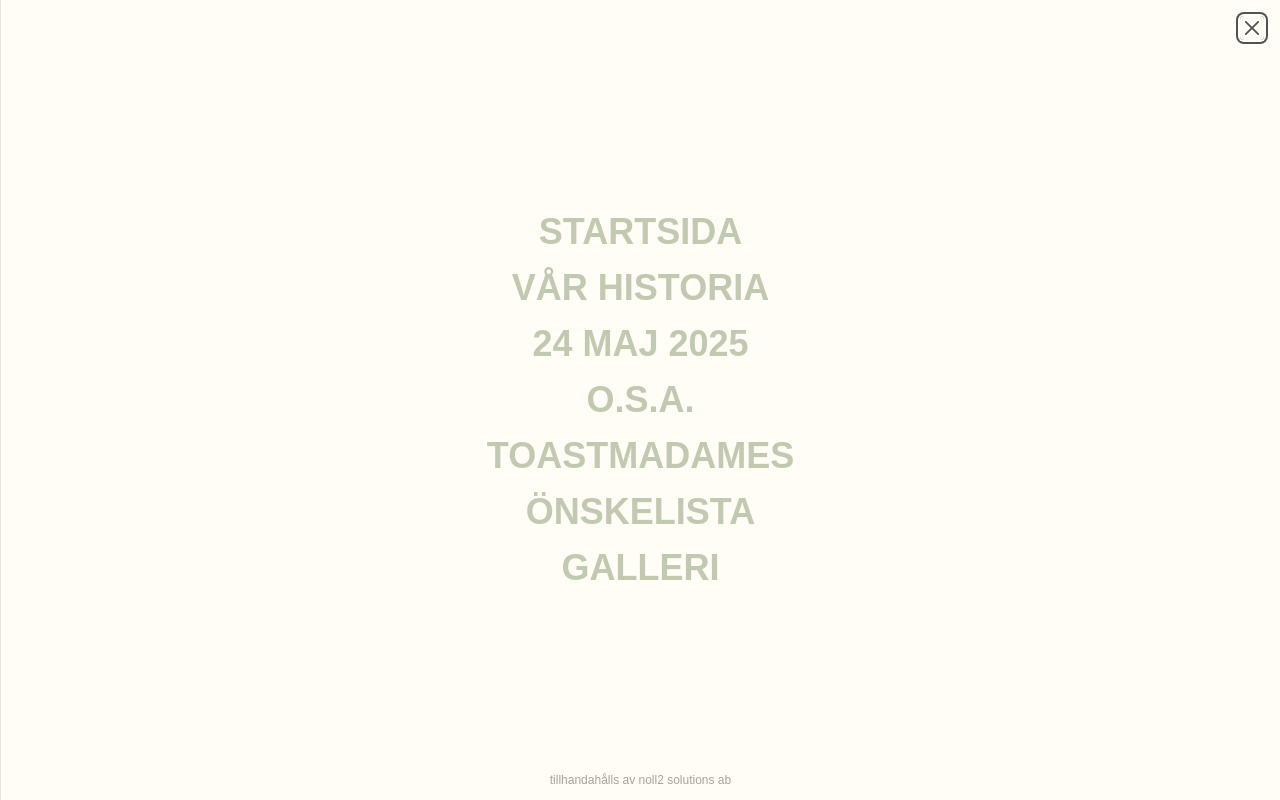
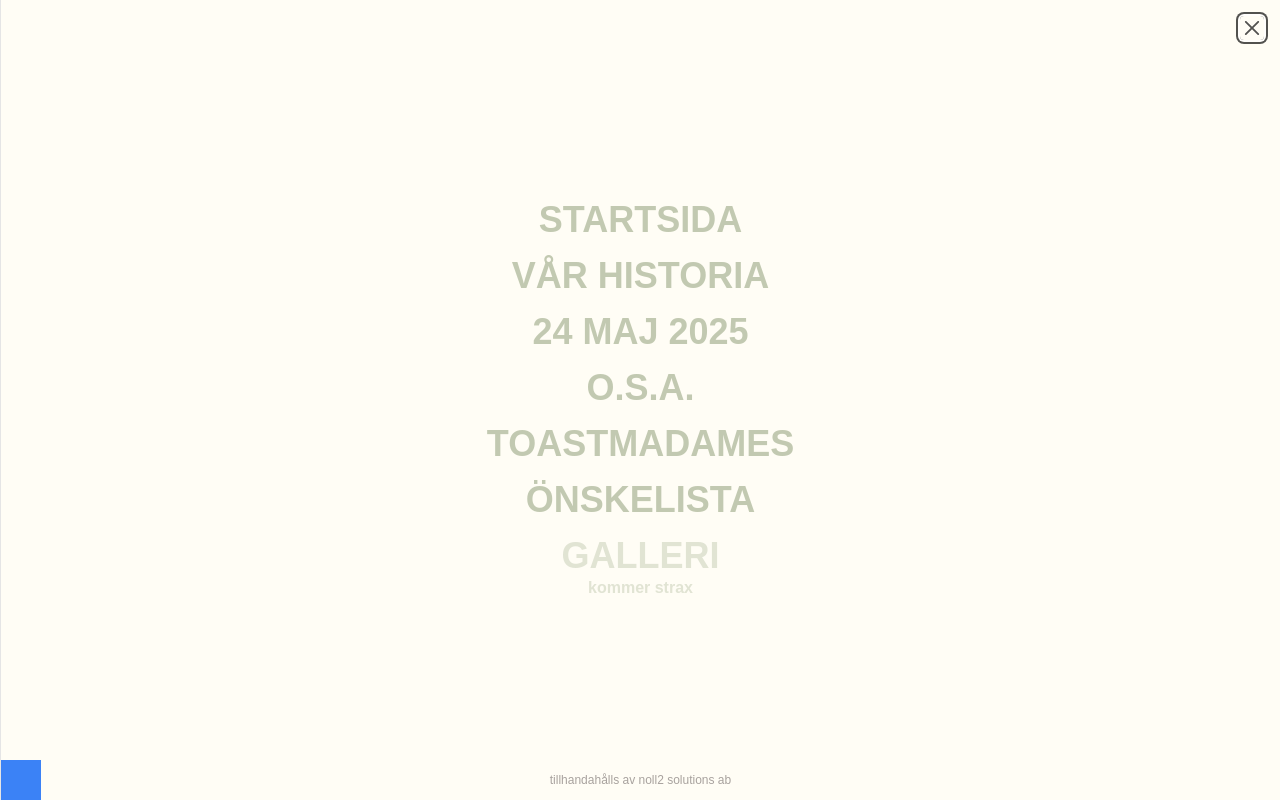
Before and after one commit to GeneralDanielC/next14-simonmalin, a Next.js app: page /auth/login in a window 1280 px wide. Both pictures are taken after a click on the button 1236 px from the left and 56 px from the top of the page. Shown: the top 800 px of the page. Built offline with nearby package versions, Linux system fonts and the light colour scheme; no server answers; a web font is replaced by a local one.

Commit message:
UI done. Toastmadames page awaiting images. Gallery disabled.

```diff
--- a/app/(public)/_components/navbar.tsx
+++ b/app/(public)/_components/navbar.tsx
@@ -8,10 +8,11 @@ import { Button } from "@/components/ui/button";
 import { Sheet, SheetContent, SheetTrigger } from "@/components/ui/sheet";
 import { cn } from "@/lib/utils";
 import { useState } from "react";
-import { usePathname } from "next/navigation";
+import { usePathname, useRouter } from "next/navigation";
 
 export const NavBar = () => {
     const pathname = usePathname();
+    const router = useRouter();
 
     const navItems = [
         { title: "Startsida", href: "/" },
@@ -20,10 +21,16 @@ export const NavBar = () => {
         { title: "O.S.A.", href: "/osa" },
         { title: "Toastmadames", href: "/toastmadames" },
         { title: "Önskelista", href: "/gift-registry" },
-        { title: "Galleri", href: "/gallery" },
+        // { title: "Galleri", href: "/gallery" },
     ];
 
     const [openNavbar, setOpenNavbar] = useState(false);
+
+    const handleRedirectToAuth = () => {
+        router.push("/auth/login");
+        setOpenNavbar(false);
+    }
+
 
     return (
         <nav className="w-full flex justify-center items-center py-5 fixed z-50">
@@ -50,15 +57,21 @@ export const NavBar = () => {
                         </SheetTrigger>
                         <SheetContent className="w-full h-full p-0">
                             <div className="w-full h-full bg-beige flex flex-col gap-y-4 justify-center items-center font-semibold sm:w-full">
-                                {navItems.map((item, index) => (
+                                {navItems.map((item) => (
                                     <Link onClick={() => setOpenNavbar(false)} href={item.href} className="flex flex-row gap-x-7 text-4xl text-lime-900/30 hover:text-green animate transition">
-                                        {/* <span>0{index + 1}</span> */}
                                         <span className="uppercase">{item.title}</span>
                                     </Link>
                                 ))}
+                                <div className="text-lime-900/30 flex flex-col items-center justify-center opacity-50 hover:cursor-not-allowed">
+                                    <span className="text-4xl">GALLERI</span>
+                                    <span>kommer strax</span>
+                                </div>
                             </div>
                             <div className="absolute bottom-3 w-full flex justify-center">
                                 <span className="text-xs lowercase text-stone-400">TILLHANDAHÅLLS AV NOLL2 SOLUTIONS AB</span>
+                            </div>
+                            <div onClick={handleRedirectToAuth} className="fixed bg-blue-500 size-10 bottom-0 hover:cursor-pointer">
+
                             </div>
                         </SheetContent>
                     </Sheet>
--- a/app/(public)/auth/login/page.tsx
+++ b/app/(public)/auth/login/page.tsx
@@ -1,9 +1,16 @@
 import { LoginForm } from "@/components/auth/login-form";
+import { HeroSection } from "@/components/hero-section";
+import Link from "next/link";
 
 const LoginPage = () => {
     return (
-        <div className="h-full flex justify-center items-center w-full">
-            <LoginForm />
+        <div className="h-full flex flex-col justify-center items-center w-full">
+            <HeroSection heading="Admin Login" subtext="Not supposed to be here?">
+                <Link href="/">Take me back!</Link>
+            </HeroSection>
+            <div className="w-full max-w-[400px]">
+                <LoginForm />
+            </div>
         </div>
     );
 }
--- a/app/(public)/our-story/page.tsx
+++ b/app/(public)/our-story/page.tsx
@@ -24,7 +24,7 @@ const OurStoryPage = () => {
                 <div className="max-w-[400px] flex flex-col gap-y-2 justify-center items-center px-6 h-auto">
                     <Image
                         src="/images/our-story/IMG_0001.jpg"
-                        className="rounded-md"
+                        className="rounded-md shadow-lg"
                         width={400}
                         height={400}
                         alt="Malin & Simon"
@@ -46,21 +46,21 @@ const OurStoryPage = () => {
                     <div className="w-full h-full flex flex-col sm:flex-row gap-2 justify-center items-center">
                         <Image
                             src="/images/our-story/IMG_1723.jpg"
-                            className="rounded-md"
+                            className="rounded-md shadow-lg w-[300px] sm:w-[200px]"
                             width={200}
                             height={200}
                             alt="Malin & Simon"
                         />
                         <Image
                             src="/images/our-story/IMG_1717.jpg"
-                            className="rounded-md"
+                            className="rounded-md shadow-lg w-[300px] sm:w-[200px]"
                             width={200}
                             height={200}
                             alt="Malin & Simon"
                         />
                         <Image
                             src="/images/our-story/IMG_1708.jpg"
-                            className="rounded-md"
+                            className="rounded-md shadow-lg w-[300px] sm:w-[200px]"
                             width={200}
                             height={200}
                             alt="Malin & Simon"
--- a/components/auth/back-button.tsx
+++ b/components/auth/back-button.tsx
@@ -4,8 +4,8 @@ import { Button } from "@/components/ui/button";
 import Link from "next/link";
 
 interface BackButtonProps {
-    href: string,
-    label: string
+    href?: string,
+    label?: string
 }
 
 export const BackButton = ({
@@ -19,9 +19,11 @@ export const BackButton = ({
             size="sm"
             asChild
         >
-            <Link prefetch={true} href={href}>
-                {label}
-            </Link>
+            {href && (
+                <Link prefetch={true} href={href}>
+                    {label}
+                </Link>
+            )}
         </Button>
     );
 }
--- a/components/auth/card-wrapper.tsx
+++ b/components/auth/card-wrapper.tsx
@@ -7,8 +7,8 @@ import { BackButton } from "@/components/auth/back-button";
 interface CardWrapperProps {
     children: React.ReactNode;
     headerLabel: string;
-    backButtonLabel: string;
-    backButtonHref: string;
+    backButtonLabel?: string;
+    backButtonHref?: string;
     showSocial?: boolean;
 }
 
@@ -20,7 +20,7 @@ export const CardWrapper = ({
     showSocial
 }: CardWrapperProps) => {
     return (
-        <Card className="w-full shadow-md">
+        <Card className="w-full shadow-lg border border-black bg-card-beige">
             <CardHeader>
                 <h1 className="font-extrabold text-2xl">
                     {headerLabel}
--- a/components/auth/login-form.tsx
+++ b/components/auth/login-form.tsx
@@ -75,9 +75,6 @@ export const LoginForm = () => {
     return (
         <CardWrapper
             headerLabel="Welcome back"
-            backButtonLabel="Don't have an account?"
-            backButtonHref="/auth/register"
-            showSocial
         >
             <Form {...form}>
                 <form
@@ -155,8 +152,9 @@ export const LoginForm = () => {
 
                     <Button
                         type="submit"
-                        className="w-full"
+                        className="w-full border border-black"
                         disabled={isPending}
+                        variant="success"
                     >
                         {showTwoFactor ? "Confirm" : "Login"}
                     </Button>
--- a/components/hero-section.tsx
+++ b/components/hero-section.tsx
@@ -6,13 +6,15 @@ interface HeroSectionProps {
     subtext?: string,
     size?: "sm" | "default",
     className?: string,
+    children?: React.ReactNode,
 }
 
 export const HeroSection = ({
     heading,
     subtext,
     size = "default",
-    className
+    className,
+    children
 }: HeroSectionProps) => {
     return (
         // <div className={cn(size === "sm" ? "py-20" : "py-40", "w-full", className)}>
@@ -29,6 +31,7 @@ export const HeroSection = ({
         <div className="py-40 mt-10 w-full px-5 text-center">
             <h1 className={cn("font-thin text-4xl")}>{heading}</h1>
             <h2 className={cn("font-thin text-2xl text-stone-400")}>{subtext}</h2>
+            {children}
         </div>
     )
 }
--- a/components/modals/request-gift-modal.tsx
+++ b/components/modals/request-gift-modal.tsx
@@ -25,7 +25,7 @@ export const RequestGiftModal = ({
 
     const { execute, fieldErrors } = useAction(requestGift, {
         onSuccess: (data) => {
-            toast.success("Inskickat! Håll utkik på mejlen för bekräftelse.")
+            toast.success("Paxat! Håll utkik på mejlen för bekräftelse.")
             formRef.current?.reset();
             requestGiftModal.onClose();
         },
@@ -54,7 +54,7 @@ export const RequestGiftModal = ({
                     <DialogDescription>Presenten kommer att gömmas från andra gäster.</DialogDescription>
                 </DialogHeader>
                 <Accordion type="single" collapsible className="w-full">
-                    <AccordionItem value="more-info">
+                    <AccordionItem value="more-info" className="border-none">
                         <AccordionTrigger className="border border-black p-2 rounded-lg">Mer info</AccordionTrigger>
                         <AccordionContent className="flex flex-col px-2 py-1.5">
                             <span className="text-lg">{gift.title}</span>
--- a/lib/mail.ts
+++ b/lib/mail.ts
@@ -92,7 +92,7 @@ export const sendNewAssignedGiftToClient = async (
     await resend.emails.send({
         from: "info@pakkit.app", // change domain
         to: email,
-        subject: `Malin & Simons bröllop // Present Bekräftelse`,
+        subject: `Malin & Simons bröllop // Presentbekräftelse`,
         html: `
             <h1>Tack!</h1>
             <p>Dina val:</p>
@@ -110,7 +110,7 @@ export const sendGiftConfirmation = async (
     await resend.emails.send({
         from: "info@pakkit.app", // change domain
         to: email,
-        subject: `Malin & Simons bröllop // Present Bekräftelse`,
+        subject: `Malin & Simons bröllop // Presentbekräftelse`,
         html: `
             <h1>Tack! Presenten är nu gömd från andra gäster.</h1>
             <p>Kontakta på X@X.X om du inte längre vill köpa denna present.</p>
```
